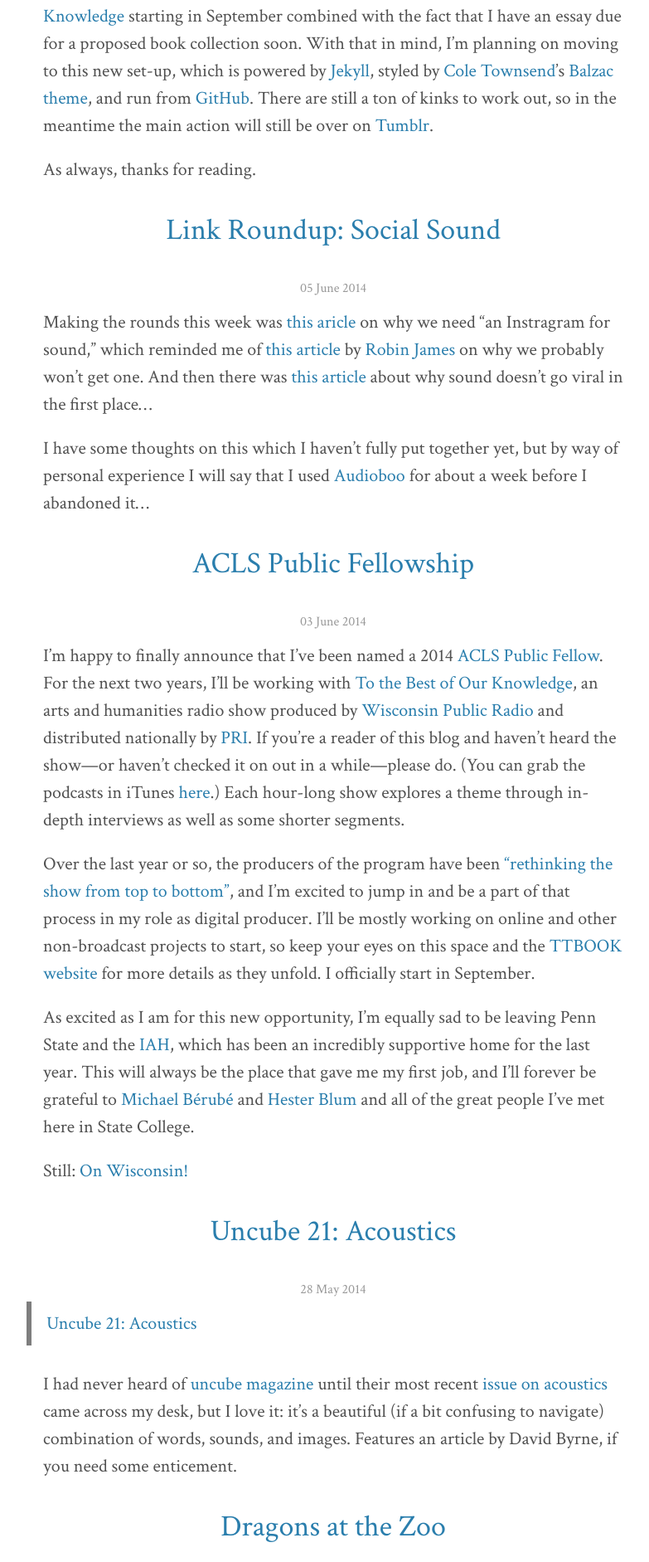
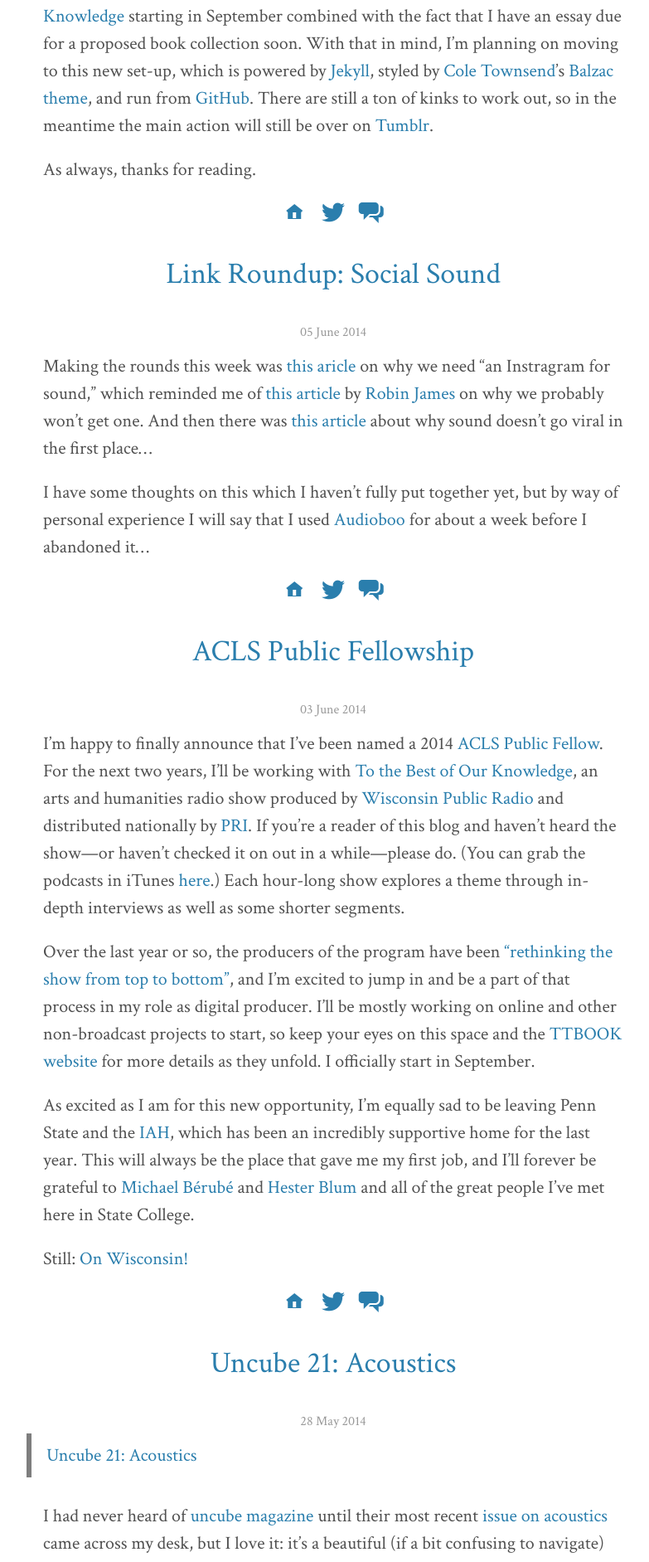
Before and after one commit to craigeley/craigeley.github.io, a Jekyll site: the page built from index.html, in a window 1280 px wide. Shown: the part 1230-3113 px from the top of the page at 83% size, without its empty margins (238-1021 px from the left). Built offline with Jekyll 4.4.1, drawn with Linux system fonts in a browser that asks for light colours; the list of posts is cut into pages by our own code.

Commit message:
Adding social icons to homepage posts

```diff
--- a/index.html
+++ b/index.html
@@ -18,6 +18,7 @@
 		<h1><a href="{{ post.url }}">{{ post.title }}</a></h1>
 		<center><span class="post-date">{{ post.date | date_to_long_string }}</span></center>
 		  <div class="content">{{ post.content }}</div>
+		  <center><a href="{{ site.url }}/#blog"><span class="genericon genericon-home"></span></a>&nbsp;&nbsp;&nbsp;<a href="{{ site.url }}"><span class="genericon genericon-twitter"></span></a>&nbsp;&nbsp;&nbsp;<a href="{{ site.url }}"><span class="genericon genericon-chat"></span></a></center>
 	{% endfor %}
 </div>
 <nav class="pagination" role="navigation">
```
